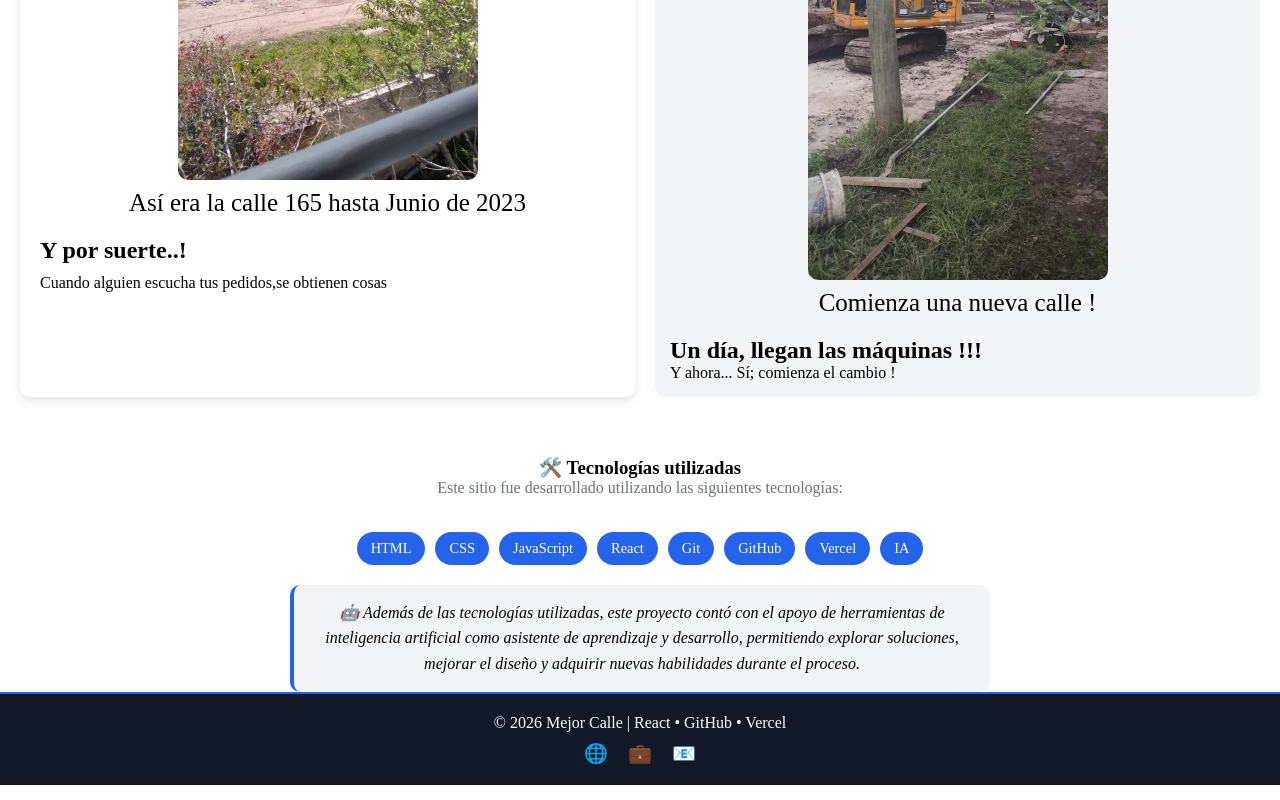
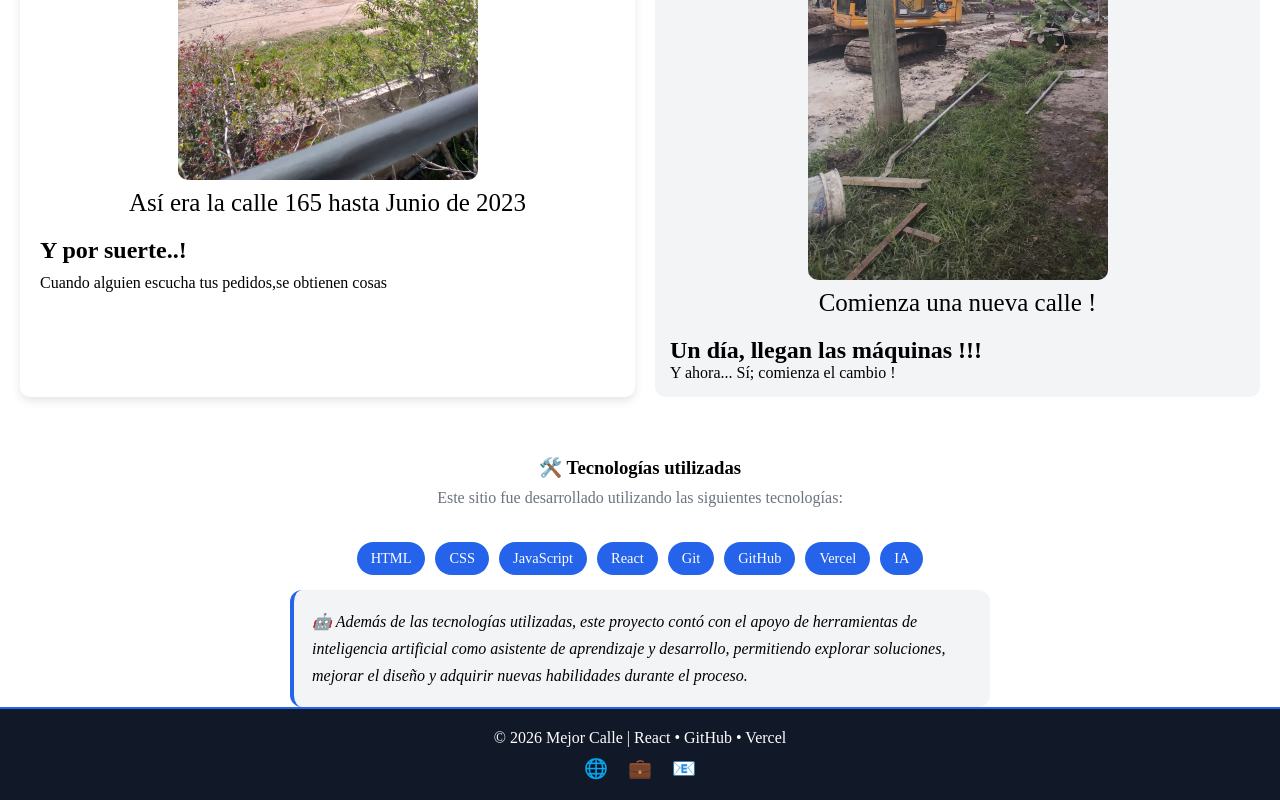
Before and after one commit to raul-juarez58/mejor-calle-react, a React (Vite) app: page / in a window 1280 px wide. Shown: the part 732-1532 px from the top of the page. Built offline with nearby package versions, Linux system fonts and the light colour scheme.

Commit message:
ultimo cambio css Habilidades

```diff
--- a/src/componentes/Habilidades.css
+++ b/src/componentes/Habilidades.css
@@ -8,14 +8,17 @@
 }
 
 .skills-descripcion {
-  margin-bottom: 15px;
+    margin-top: 10px;
+  margin-bottom: 20px;
+  max-width: 700px;
   color: #6b7280;
 }
 
 .skills-container {
-    margin-top: 20px;
+    margin-top: 15px;
     display: flex;
     flex-wrap: wrap;
+    justify-content: center;
     gap: 10px;
 }
 
@@ -35,16 +38,17 @@
 }
 
 .ia-note {
-  margin-top: 20px;
+  margin-top: 15px;
 
-  padding: 15px;
+  padding: 18px;
 
   background: #f3f4f6;
 
   border-left: 4px solid #2563eb;
-  border-radius: 10px;
+  border-radius: 12px;
 
-  line-height: 1.6;
+  line-height: 1.7;
+  text-align: left;
 
   font-style: italic;
   max-width: 700px;
```
